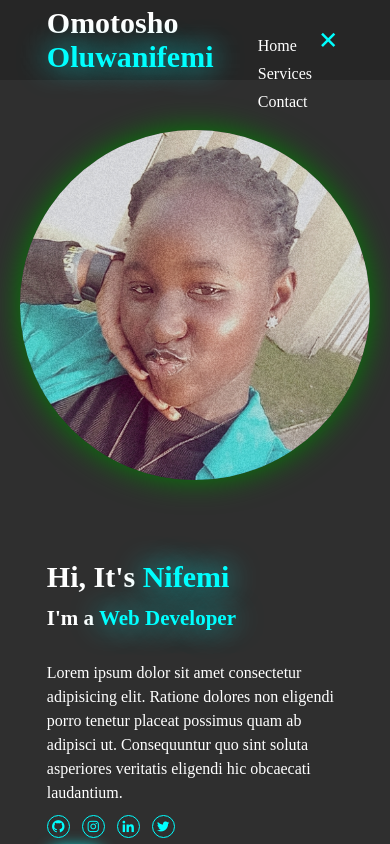
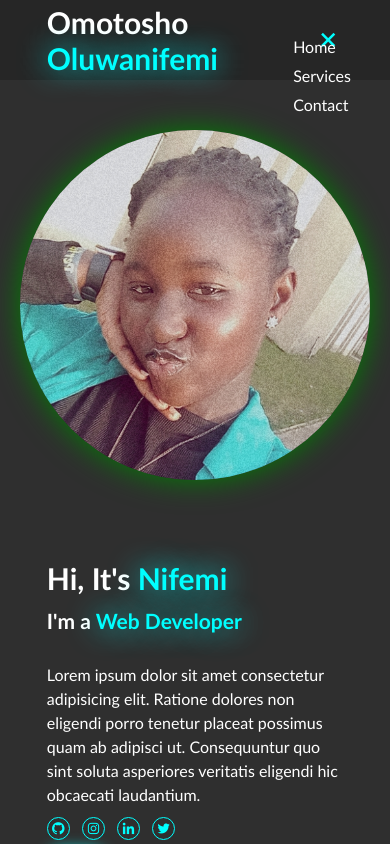
Before and after one commit to Nifemi5/portfolio-website, a plain HTML site: page index.html in a window 390 px wide. Both pictures are taken after a click on the icon 328 px from the left and 40 px from the top of the page. Shown: the top 844 px of the page. Drawn offline with nearby package versions, Linux system fonts and the light colour scheme.

Commit message:
ljrwghoui

```diff
--- a/script.js
+++ b/script.js
@@ -142,7 +142,7 @@ menu.addEventListener('click', function(){
 });
 
 cancel.addEventListener('click', function(){
-    cancel.classList.toggle("hidden");
+    menu.classList.toggle("hidden");
     cancel.classList.toggle("hidden");
     navbar.classList.toggle("hidden");
 }
--- a/style.css
+++ b/style.css
@@ -9,6 +9,8 @@
     scrollbar-shadow-color: aqua;
     scrollbar-color: aqua;
     scrollbar-width: thin;
+    font-family: 'Trebuchet MS', 'Lucida Sans Unicode', 'Lucida Grande', 'Lucida Sans', Arial, sans-serif;
+
 
 
 }
@@ -267,8 +269,9 @@ form button:hover{
 .navbar{
     /* display: none; */
     position: absolute;
-    right: 20%;
+    right: 10%;
     top: 34%;
+    /* nav-down: 20%; */
 
 }
 .navbar a{
```
